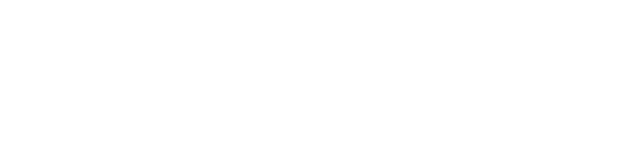
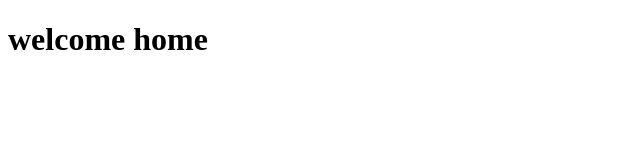
Before and after one commit to jiya-patel-cg/Student-Task-Manager, a plain HTML site: page index.html in a window 1280 px wide. Shown: the whole page, without its empty margins (0-640 px from the left). Drawn offline with Linux system fonts and the light colour scheme.

Commit message:
add index.html

```diff
--- a/index.html
+++ b/index.html
@@ -6,6 +6,6 @@
     <title>Document</title>
 </head>
 <body>
-
+    <h1>welcome home</h1>
 </body>
 </html>
```
